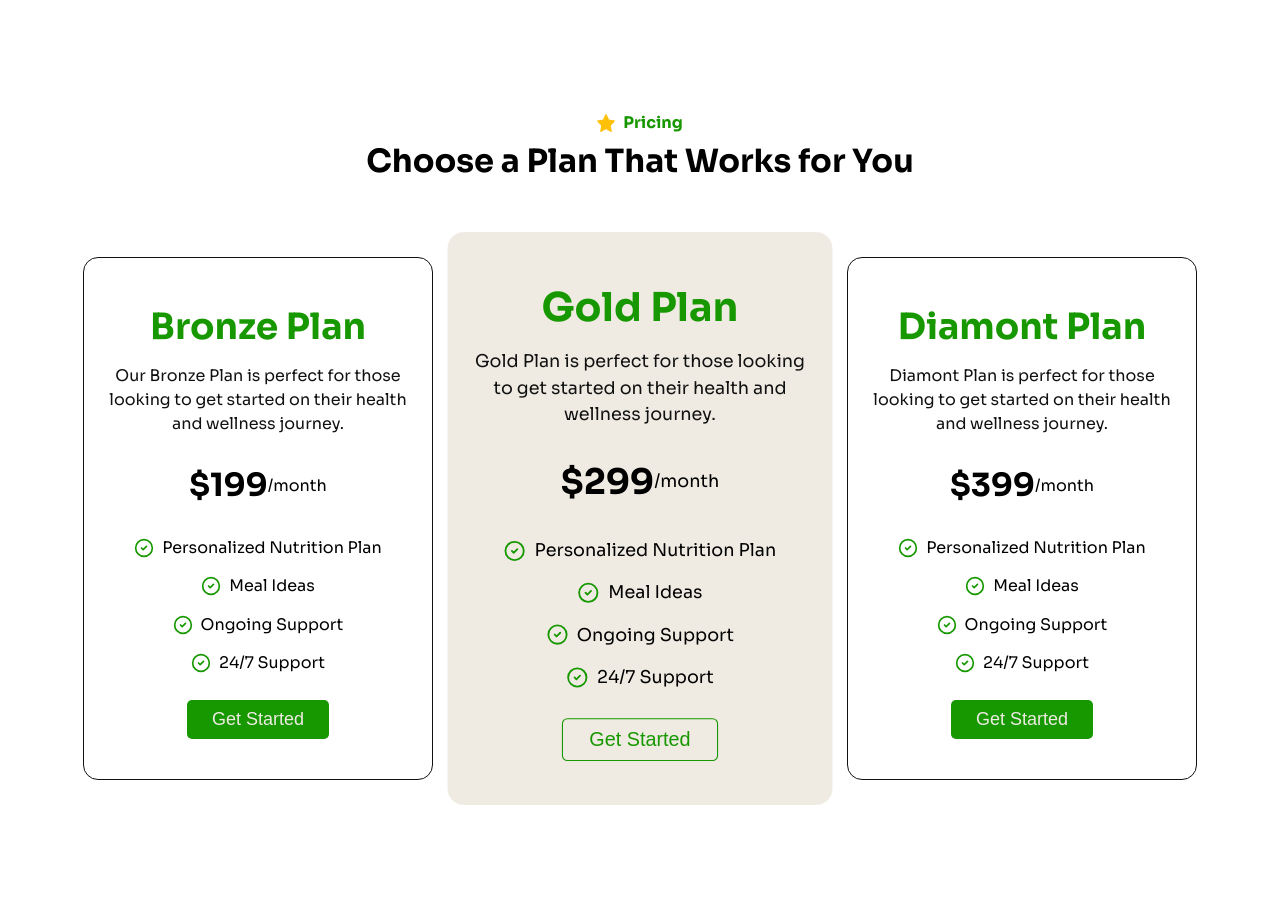
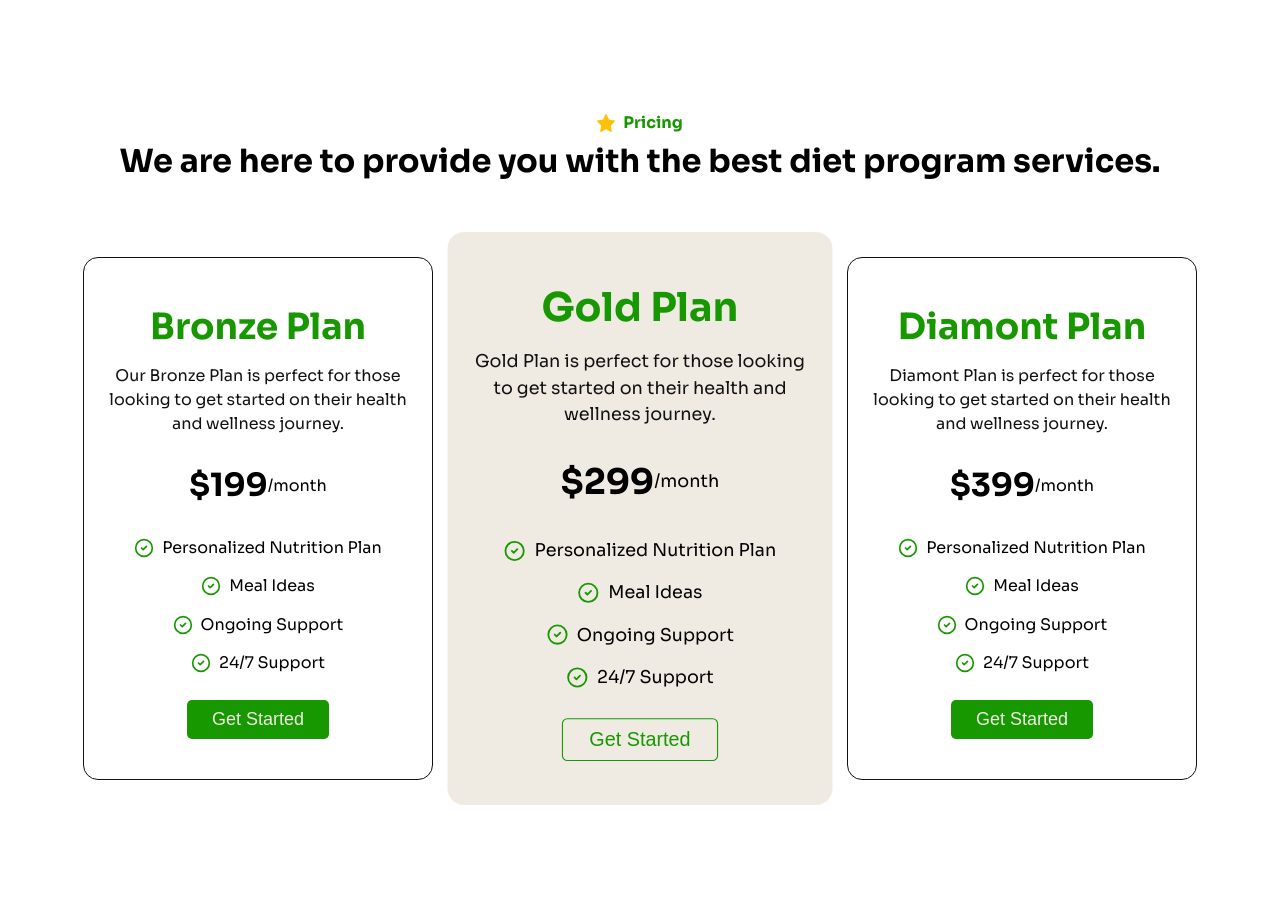
Before and after one commit to shahidul1920/turbo-octo-invention, a React (Vite) app: page /services in a window 1280 px wide. Shown: the part 2340-3260 px from the top of the page. Built offline with nearby package versions, Linux system fonts and the light colour scheme.

Commit message:
little change

```diff
--- a/src/pages/ServicePage.jsx
+++ b/src/pages/ServicePage.jsx
@@ -153,7 +153,11 @@ export default function ServicePage() {
             <img src="/star.png" alt="" />
             <h4>Pricing</h4>
           </div>
-          <h1>Choose a Plan That Works for You</h1>
+          <h1>
+
+            We are here to provide you with the best diet program services.
+
+          </h1>
         </div>
 
         <div className="container flex flex-cn">
```
